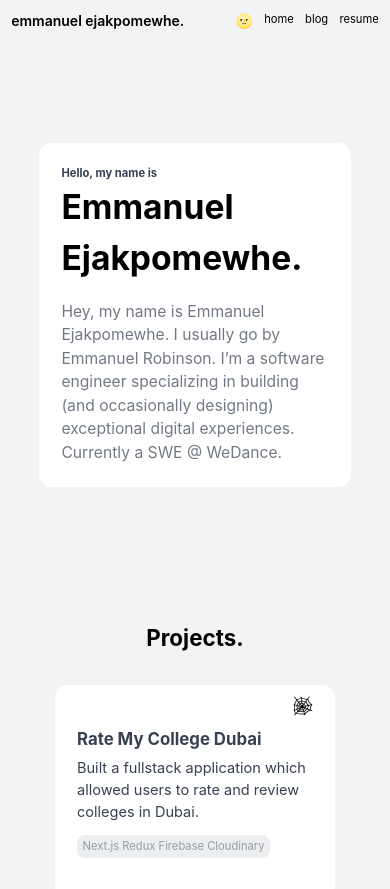
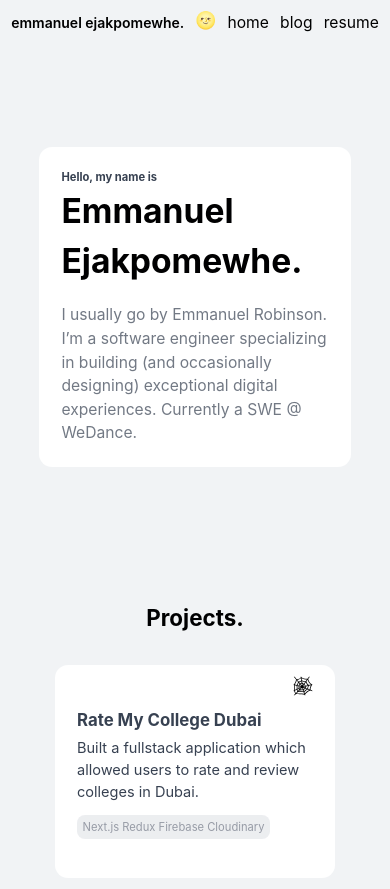
Before and after one commit to emmanuelorobinson/portfolio-website, a Next.js app: page / in a window 390 px wide. Shown: the top 889 px of the page. Built offline with nearby package versions, Linux system fonts and the light colour scheme.

Commit message:
fix nav bar text size for mobile

```diff
--- a/components/Header.jsx
+++ b/components/Header.jsx
@@ -41,7 +41,9 @@ const Header = (props) => {
                       localStorage.setItem("darkMode", !darkMode);
                       changeTheme(darkMode ? themes.light : themes.dark);
                     }
-                  }>
+                  }
+                  className={classes.themeSwitcher}
+                  >
                     {darkMode ? "🌚" : "🌝"}
                   </span>
                   )}
--- a/mydata.jsx
+++ b/mydata.jsx
@@ -13,7 +13,7 @@ export default {
 
   // Landing Page Paragraph
   landingPagePara:
-    "Hey, my name is Emmanuel Ejakpomewhe. I usually go by Emmanuel Robinson. I’m a software engineer specializing in building (and occasionally designing) exceptional digital experiences. Currently a SWE @ WeDance. ",
+    "I usually go by Emmanuel Robinson. I’m a software engineer specializing in building (and occasionally designing) exceptional digital experiences. Currently a SWE @ WeDance. ",
 
   // Landing Page Image (replace - root/public/assets/photo.jpg)
   landingPageImage: "assets/Me.jpg",
--- a/styles/globals.css
+++ b/styles/globals.css
@@ -305,6 +305,10 @@ a {
 /* reduce the columns of mobile */
 @media (max-width: 700px) {
 
+  .project-section .project:hover {
+    transform: none
+  }
+
   .project-section .project-container .project-box .project {
 
     background-color: var(--card);
--- a/styles/navbar.module.css
+++ b/styles/navbar.module.css
@@ -31,6 +31,7 @@
   align-self: center;
 }
 
+
 @media (min-width: 768px) {
 
   .navigation {
@@ -38,3 +39,20 @@
     padding-right: 1rem;
   }
 }
+
+@media (max-width: 768px) {
+
+  .navigation .container .themeSwitcher {
+    font-size: 1.5rem;
+    display: flex;
+    text-align: center;
+
+  }
+
+
+  .navigation .container a {
+    font-size: 1.4rem;
+  }
+
+
+}
```
